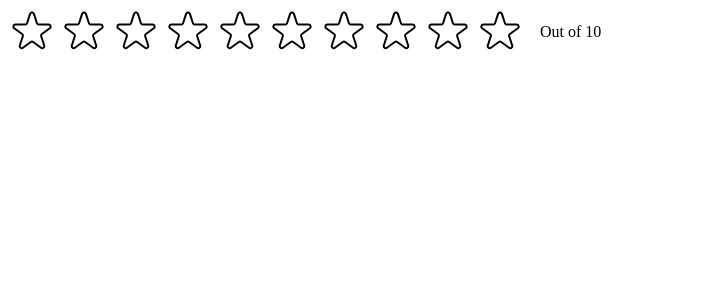
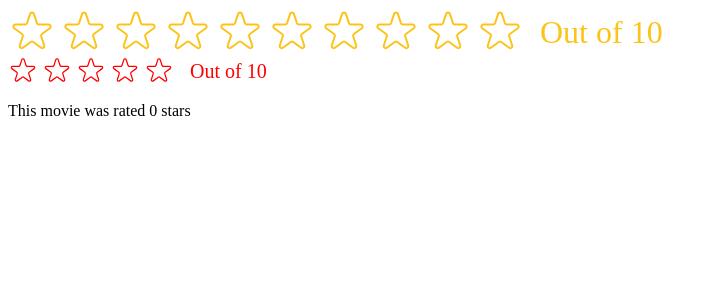
Before and after one commit to ShahJabir/react-demo, a React (Vite) app: page / in a window 1280 px wide. Shown: the top 300 px of the page, without its empty margins (0-717 px from the left). Built offline with nearby package versions, Linux system fonts and the light colour scheme.

Commit message:
feature: custom reusable rating

```diff
--- a/src/App.tsx
+++ b/src/App.tsx
@@ -1,9 +1,22 @@
+import { useState } from 'react';
 import StarRating from './components/StarRating';
+
+function CustomStar() {
+  const [movieRating, setMovieRating] = useState(0);
+  return (
+    <div>
+      <StarRating maxRating={5} color = 'red' size = {30} className = ''  messages={["Terrible", "Bad", "Okay", "Good", "Excellent"]} defaultRating = {0} onSetRating={setMovieRating} />
+      <p>This movie was rated {movieRating} stars</p>
+    </div>
+  );
+}
+
 function App() {
   return (
     <>
       <div>
-        <StarRating maxRating={10} />
+        <StarRating />
+        <CustomStar />
       </div>
     </>
   );
--- a/src/components/StarRating.tsx
+++ b/src/components/StarRating.tsx
@@ -1,7 +1,13 @@
 import { useState } from 'react';
 
 type StarRatingProps = {
-  maxRating: number;
+  maxRating?: number; // Optional
+  color?: string; // Optional
+  size?: number; // Optional
+  className?: string; // Optional
+  messages?: string[]; // Optional
+  defaultRating?: number; // Optional
+  onSetRating?: (rating: number) => void; // Optional
 };
 
 type onRateProps = {
@@ -9,6 +15,8 @@ type onRateProps = {
   full: boolean;
   onHoverIn: () => void;
   onHoverOut: () => void;
+  color: string;
+  size: number;
 };
 
 const containerStyle = {
@@ -22,22 +30,33 @@ const starContainerStyle = {
   gap: '4px',
 };
 
+const StarRating = ({
+  maxRating = 10,
+  color = '#fcc419',
+  size = 48,
+  className = '',
+  messages = [],
+  defaultRating = 0,
+  onSetRating = () => {},
+}: StarRatingProps) => {
+  const [rating, setRating] = useState(defaultRating);
+  const [temprating, setTempRating] = useState(0);
+
   const textStyle = {
     lineHeight: '1',
     margin: '0',
+    color,
+    fontSize: `${size / 1.5}px`,
   };
-
-const StarRating = ({ maxRating }: StarRatingProps) => {
-  const [rating, setRating] = useState(0);
-  const [temprating, setTempRating] = useState(0);
 
   function handleRating(rating: number) {
     setRating(rating);
+    onSetRating(rating > 0 ? rating : 0);
   }
 
   return (
     <>
-      <div style={containerStyle}>
+      <div style={containerStyle} className={className}>
         <div style={starContainerStyle}>
           {Array.from({ length: maxRating }, (_, index) => {
             return (
@@ -49,24 +68,39 @@ const StarRating = ({ maxRating }: StarRatingProps) => {
                 }
                 onHoverIn={() => setTempRating(index + 1)}
                 onHoverOut={() => setTempRating(0)}
+                color={color}
+                size={size}
               />
             );
           })}
         </div>
-        <p style={textStyle}> {temprating || rating || ''} Out of 10 </p>
+        <p style={textStyle}>
+          {' '}
+          {messages.length === maxRating
+            ? messages[temprating ? temprating - 1 : rating - 1]
+            : temprating || rating || ''}{' '}
+          Out of 10{' '}
+        </p>
       </div>
     </>
   );
 };
 
+const Star = ({
+  onRate,
+  full,
+  onHoverIn,
+  onHoverOut,
+  color,
+  size,
+}: onRateProps) => {
   const starStyle = {
-  width: '48px',
-  height: '48px',
+    width: `${size}px`,
+    height: `${size}px`,
     display: 'block',
     cursor: 'pointer',
   };
 
-const Star = ({ onRate, full, onHoverIn, onHoverOut }: onRateProps) => {
   return (
     <span
       style={starStyle}
@@ -78,8 +112,8 @@ const Star = ({ onRate, full, onHoverIn, onHoverOut }: onRateProps) => {
         <svg
           xmlns="http://www.w3.org/2000/svg"
           viewBox="0 0 20 20"
-          fill="#000"
-          stroke="#000"
+          fill={color}
+          stroke={color}
         >
           <path d="M9.049 2.927c.3-.921 1.603-.921 1.902 0l1.07 3.292a1 1 0 00.95.69h3.462c.969 0 1.371 1.24.588 1.81l-2.8 2.034a1 1 0 00-.364 1.118l1.07 3.292c.3.921-.755 1.688-1.54 1.118l-2.8-2.034a1 1 0 00-1.175 0l-2.8 2.034c-.784.57-1.838-.197-1.539-1.118l1.07-3.292a1 1 0 00-.364-1.118L2.98 8.72c-.783-.57-.38-1.81.588-1.81h3.461a1 1 0 00.951-.69l1.07-3.292z" />
         </svg>
@@ -88,7 +122,7 @@ const Star = ({ onRate, full, onHoverIn, onHoverOut }: onRateProps) => {
           xmlns="http://www.w3.org/2000/svg"
           fill="none"
           viewBox="0 0 24 24"
-          stroke="#000"
+          stroke={color}
         >
           <path
             strokeLinecap="round"
```
Lines whose indentation alone changed are shown as unchanged.
